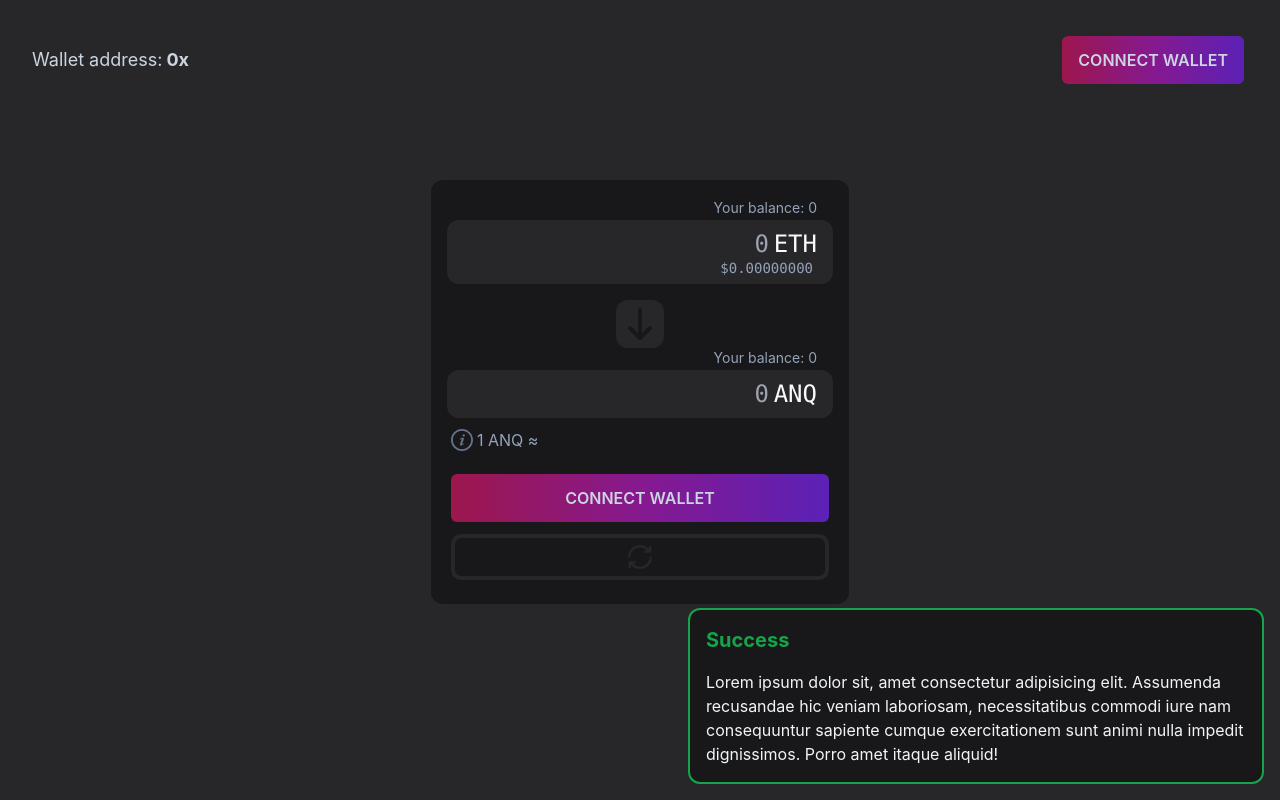
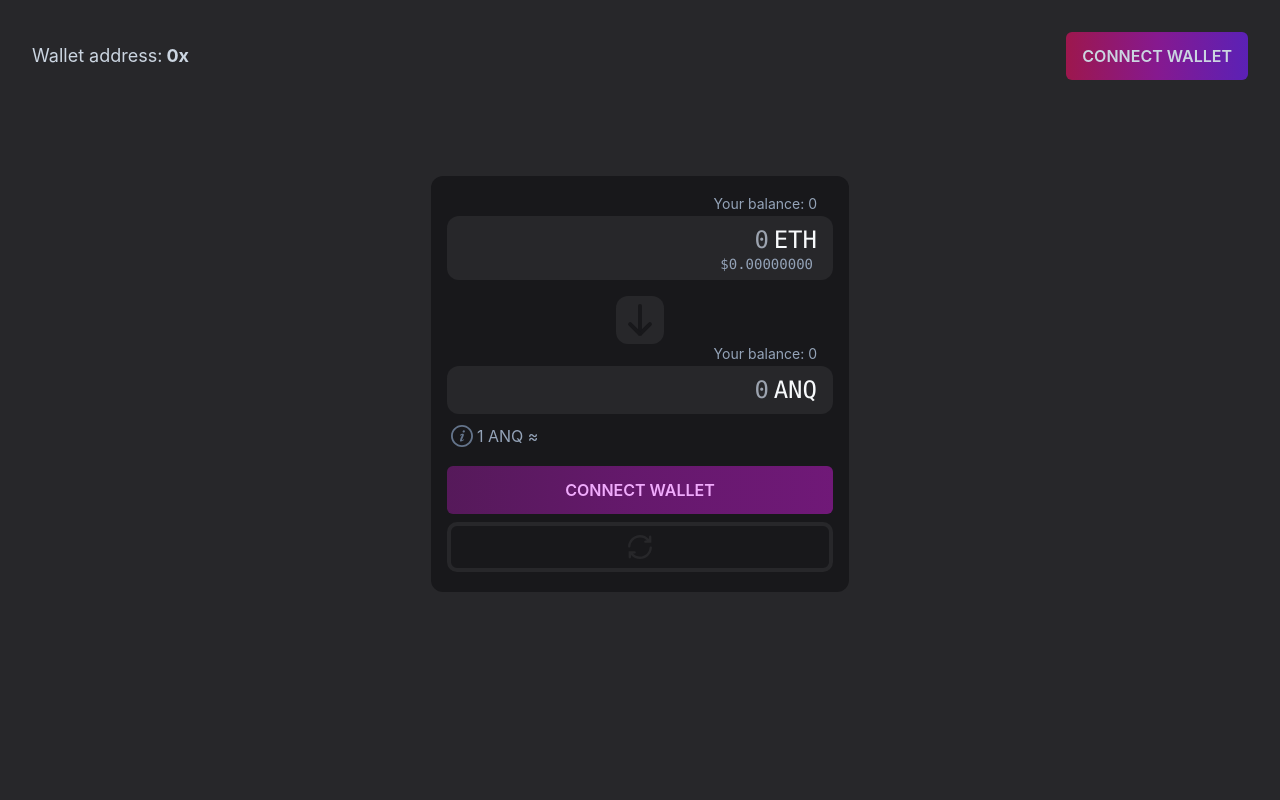
Before and after one commit to anteqkois/ANQSwap, a React (Create React App) app in the folder client/: page / in a window 1280 px wide. Built offline with nearby package versions, Linux system fonts and the light colour scheme.

Commit message:
change alert,button style

```diff
--- a/client/src/App.jsx
+++ b/client/src/App.jsx
@@ -4,12 +4,16 @@ import AnteqToken from "./contracts/AnteqToken.json";
 import Web3 from "web3";
 import StatusBar from "./components/StatusBar";
 import Swap from "./components/Swap";
+import useAlert from "./hooks/useAlert";
+import Button from './components/Button';
 
 export const App = () => {
   const [web3, setWeb3] = useState(null);
   const [accounts, setAccounts] = useState(null);
   const [ANQSwapContract, setANQSwapContract] = useState(null);
   const [ANQContract, setANQContract] = useState(null);
+
+  const [AlertWrongNetwork, setAlertWrongNetwork] = useAlert();
 
   const handleConnect = async () => {
     try {
@@ -20,7 +24,11 @@ export const App = () => {
       const web3 = await new Web3(window.ethereum);
       setWeb3(web3);
 
+      //TODO in future use rinkeby network (4)
       const networkId = await web3.eth.net.getId();
+
+      networkId !== 577 && setAlertWrongNetwork(true);
+
       setANQSwapContract(
         new web3.eth.Contract(ANQSwap.abi, ANQSwap.networks[networkId].address)
       );
@@ -34,9 +42,9 @@ export const App = () => {
       setAccounts(await web3.eth.getAccounts());
     } catch (error) {
       console.log(error);
-      alert(
-        `Failed to load web3, accounts, or contract. Check console for details.`
-      );
+      // alert(
+      //   `Failed to load web3, accounts, or contract. Check console for details.`
+      // );
     }
   };
 
@@ -52,6 +60,10 @@ export const App = () => {
           connectWallet={handleConnect}
         />
       </div>
+      <AlertWrongNetwork>
+        You use wrong network. Switch to your private test network !
+        <Button type="minimalist" onClick={()=>{}}>Switch network to private</Button>
+      </AlertWrongNetwork>
     </div>
   );
 };
--- a/client/src/components/Button.jsx
+++ b/client/src/components/Button.jsx
@@ -1,14 +1,27 @@
-import React from 'react';
+import React from "react";
 
 const Button = ({ children, onClick, className, type, ...props }) => {
   return (
     <button
-    {...props}
-      className={
-        type === 'ghost'
-          ? `${className} rounded-md uppercase font-semibold m-1 mx-2 py-1 outline outline-zinc-800 outline-4 hover:text-slate-100 hover:outline-zinc-700`
-          : `${className} rounded-md bg-gradient-to-r from-pink-800 via-fuchsia-800 to-violet-800 hover:bg-purple-700 hover:from-pink-900 hover:via-fuchsia-900 hover:to-violet-900  uppercase font-semibold m-1 px-4 py-3 hover:text-slate-100`
-      }
+      {...props}
+      className={(() => {
+        let result = `${className} rounded-md uppercase font-semibold hover:text-slate-100 `;
+        switch (type) {
+          case "ghost":
+            result += `mx-1 px-4 py-1.5 outline outline-zinc-800 outline-4 hover:text-slate-100 hover:outline-zinc-700`;
+            break;
+          case "special":
+            result += `px-4 py-3 bg-gradient-to-r from-pink-800 via-fuchsia-800 to-violet-800 hover:bg-purple-700 hover:from-pink-900 hover:via-fuchsia-900 hover:to-violet-900`;
+            break;
+          case "minimalist":
+            result += `block text-fuchsia-100 underline decoration-2 decoration-fuchsia-500 lowercase`;
+            break;
+          default:
+            result += `px-4 py-3 text-fuchsia-300 bg-gradient-to-r from-fuchsia-900/70 via-fuchsia-800/70 to-fuchsia-800/80 hover:text-fuchsia-300 hover:from-fuchsia-900/80 hover:via-fuchsia-800/80 hover:to-fuchsia-800/90`;
+            break;
+        }
+        return result;
+      })()}
       onClick={onClick}
     >
       {children}
--- a/client/src/components/ConnectWalletError.jsx
+++ /dev/null
@@ -1,7 +0,0 @@
-import React from 'react';
-
-const ConnectWalletError = () => {
-  return <div>Connect wallet to use ANQSwap</div>;
-};
-
-export default ConnectWalletError;
--- a/client/src/components/StatusBar.jsx
+++ b/client/src/components/StatusBar.jsx
@@ -16,7 +16,7 @@ const StatusBar = ({ account, connectWallet }) => {
         <p>Wallet address:</p>
         <strong className="text-sm md:text-lg"> {account}</strong>
       </div>
-      <Button onClick={!account !== "0x" ? connectWallet : null}>
+      <Button type="special" onClick={!account !== "0x" ? connectWallet : null}>
         {account !== "0x" ? "Wallet was connected" : "Connect wallet"}
       </Button>
     </div>
--- a/client/src/components/Swap.jsx
+++ b/client/src/components/Swap.jsx
@@ -167,8 +167,8 @@ const Swap = ({
   const [inputAmountForOneOutput, setInputAmountForOneOutput] = useState("");
 
   const [state, dispatch] = useReducer(reducer, initialState);
-  const [ModalConnectWallet, setModalConnectWallet] = useModal();
-  const [Alert, setAlert] = useAlert();
+  // const [ModalConnectWallet, setModalConnectWallet] = useModal();
+  const [AlertConnectWallet, setAlertConnectWallet] = useAlert();
 
   // update reducer state, get ETH price in USD from coingecko API and set price 1 ANQ
   useEffect(() => {
@@ -307,8 +307,7 @@ const Swap = ({
   const handleInputAmount = useCallback(
     (amount, prevAmount) => {
       const match = handleInputPattern(amount);
-      !web3 && setModalConnectWallet(true);
-
+      !web3 && setAlertConnectWallet(true);
       match !== null &&
         (() => {
           dispatch({
@@ -331,7 +330,7 @@ const Swap = ({
   const handleOutputAmount = useCallback(
     (amount, prevAmount) => {
       const match = handleInputPattern(amount);
-      !web3 && setModalConnectWallet(true);
+      !web3 && setAlertConnectWallet(true);
 
       match !== null &&
         (() => {
@@ -444,7 +443,6 @@ const Swap = ({
 
   //TODO add readOnly mode with infura etc.
 
-
   return (
     <div className="relative flex items-center justify-center w-max bg-zinc-900 rounded-xl my-5">
       <div className="h-full w-full p-4 text-base">
@@ -485,7 +483,7 @@ const Swap = ({
           inputAmountForOneOutput={inputAmountForOneOutput}
           calculatePriceLoading={state.calculatePriceLoading}
         />
-        <div className="flex justify-center flex-col py-2 gap-2">
+        <div className="flex justify-center flex-col py-2 gap-3">
           <Button onClick={accounts ? handleSwap : connectWallet}>
             {accounts ? "swap" : "connect wallet"}
           </Button>
@@ -506,13 +504,25 @@ const Swap = ({
             </svg>
           </Button>
         </div>
-        <Alert type="success" showTime={3000}>
-          Lorem ipsum dolor sit, amet consectetur adipisicing elit. Assumenda
-          recusandae hic veniam laboriosam, necessitatibus commodi iure nam
-          consequuntur sapiente cumque exercitationem sunt animi nulla impedit
-          dignissimos. Porro amet itaque aliquid!
-        </Alert>
-        <ModalConnectWallet title="Connect wallet" showTime={3000}>
+        <AlertConnectWallet type="error" title="Connect wallet">
+          If you want to use swap, first connect your MetaMask to swap and see
+          predirect price for tokens.
+          {/* <Metamask className="w-1/5 mx-auto" /> */}
+          <Button
+            className="block mt-4"
+            onClick={
+              !accounts
+                ? () => {
+                    connectWallet();
+                    setAlertConnectWallet(false);
+                  }
+                : null
+            }
+          >
+            {accounts ? "Wallet was connected" : "Connect wallet"}
+          </Button>
+        </AlertConnectWallet>
+        {/* <ModalConnectWallet title="Connect wallet" showTime={3000}>
           If you want to use swap, first connect your MetaMask to swap and see
           predirect price for tokens.
           <Metamask className="w-1/2 mx-auto" />
@@ -529,7 +539,7 @@ const Swap = ({
           >
             {accounts ? "Wallet was connected" : "Connect wallet"}
           </Button>
-        </ModalConnectWallet>
+        </ModalConnectWallet> */}
       </div>
     </div>
   );
--- a/client/src/hooks/useAlert.jsx
+++ b/client/src/hooks/useAlert.jsx
@@ -3,7 +3,7 @@ import { createPortal } from "react-dom";
 import useDebounce from "./useDebounce";
 
 function useAlert() {
-  const [showAlert, setShowAlert] = useState(true);
+  const [showAlert, setShowAlert] = useState(false);
 
   const time = useRef(0);
   useDebounce(
@@ -14,7 +14,14 @@ useDebounce(
     [showAlert]
   );
 
-  const Alert = ({ children, title, type, showTime, closeButton, className }) => {
+  const Alert = ({
+    children,
+    title,
+    type = 'alert',
+    showTime,
+    closeButton,
+    className,
+  }) => {
     time.current = showTime;
 
     return createPortal(
@@ -23,7 +30,7 @@ useDebounce(
           className={(() => {
             let result = `${className} fixed right-4 bottom-4 p-4 w-fit max-w-xs text-slate-100 bg-zinc-900 border-2 `;
             switch (type) {
-              case "alert":
+              case "error":
                 result += `border-red-500 rounded-xl sm:max-w-xl z-150`;
                 break;
               case "success":
@@ -38,12 +45,12 @@ useDebounce(
           })()}
           onClick={(e) => e.stopPropagation()}
         >
-          <div className="flex items-end justify-between gap-4 pb-4">
+          <div className="flex items-end justify-between gap-4 pb-3">
             <h1
               className={(() => {
                 let result = `font-bold text-xl first-letter:uppercase `;
                 switch (type) {
-                  case "alert":
+                  case "error":
                     result += `text-red-500`;
                     break;
                   case "success":
@@ -64,14 +71,14 @@ useDebounce(
                 className={(() => {
                   let result = `relative p-4 cursor-pointer z-200 rounded-lg `;
                   switch (type) {
-                    case "alert":
+                    case "error":
                       result += `bg-red-500`;
                       break;
                     case "success":
                       result += `bg-green-600`;
                       break;
                     default:
-                      result += `bg-red-500`;
+                      result += `bg-zinc-700`;
                       break;
                   }
                   return result;
```
Lines whose indentation alone changed are shown as unchanged.
